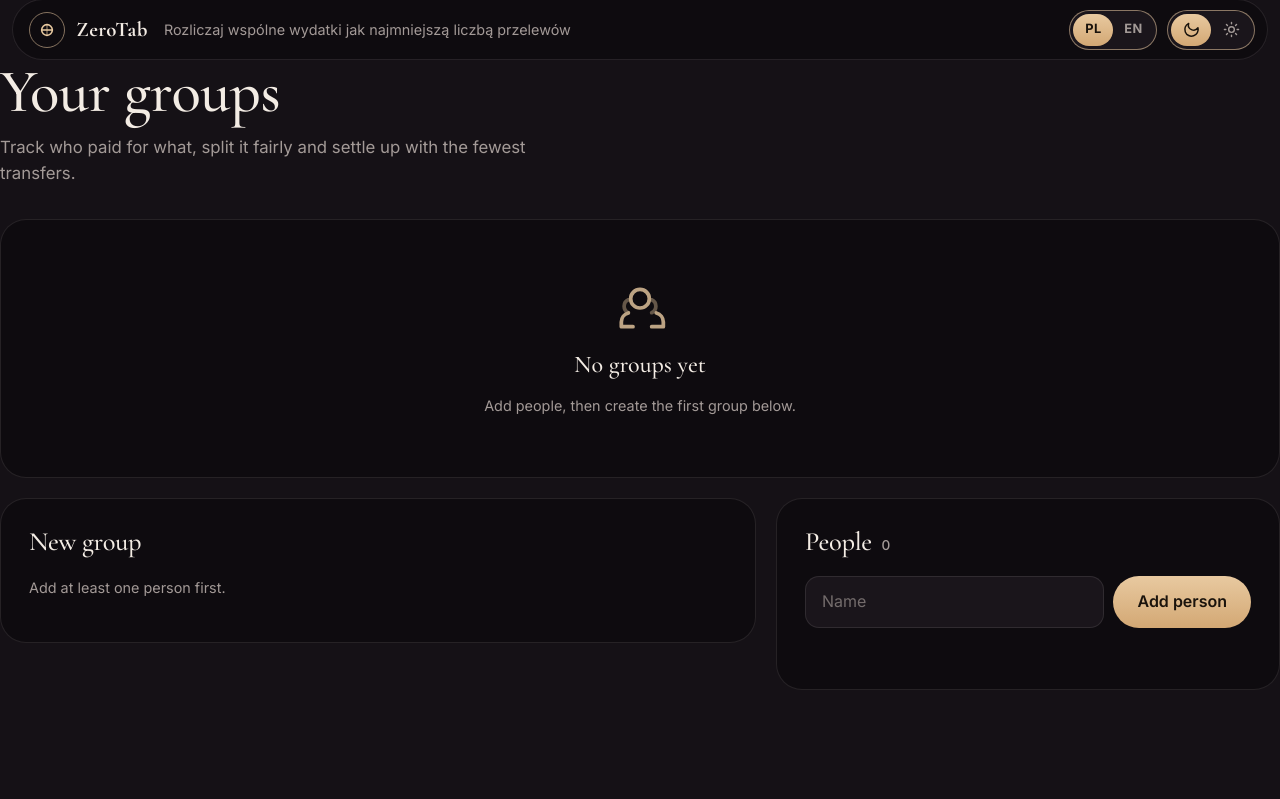
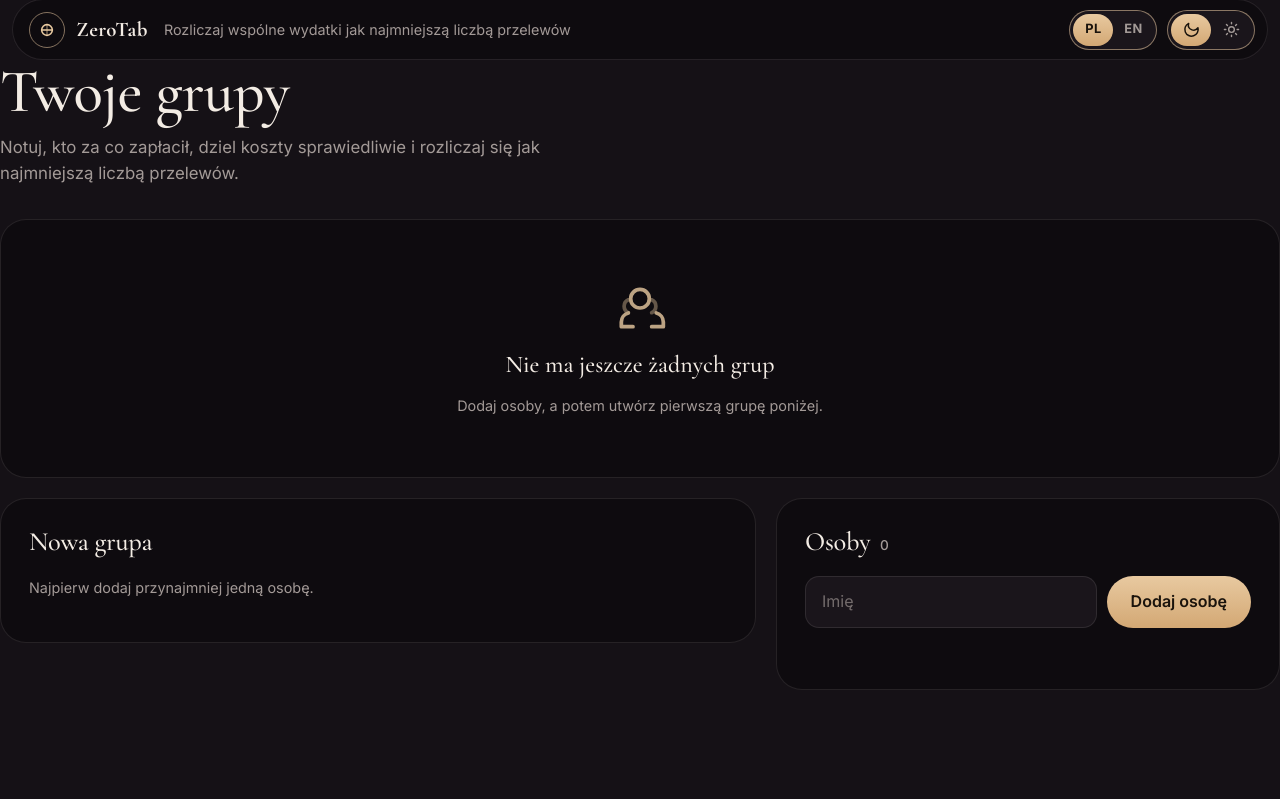
Before and after one commit to Andrii418/zerotab, a FastAPI app: page /ui in a window 1280 px wide. Shown: the part 13-812 px from the top of the page. Run offline with FastAPI, Linux system fonts and the light colour scheme.

Commit message:
feat(templates): new group page layout, back button and data-i18n markup

```diff
--- a/app/templates/index.html
+++ b/app/templates/index.html
@@ -2,8 +2,8 @@
 
 {% block content %}
 <section class="hero reveal">
-  <h1>Your groups</h1>
-  <p>Track who paid for what, split it fairly and settle up with the fewest transfers.</p>
+  <h1 data-i18n="groups.title">Twoje grupy</h1>
+  <p data-i18n="groups.lead">Notuj, kto za co zapłacił, dziel koszty sprawiedliwie i rozliczaj się jak najmniejszą liczbą przelewów.</p>
 </section>
 
 {% if groups %}
@@ -29,22 +29,22 @@
 <section class="card reveal">
   <div class="empty">
     <svg viewBox="0 0 24 24" fill="none" stroke="currentColor" stroke-width="1.6" stroke-linecap="round" stroke-linejoin="round"><path d="M17 20h5v-2a4 4 0 0 0-3-3.87M9 20H4v-2a4 4 0 0 1 3-3.87M12 12a4 4 0 1 0 0-8 4 4 0 0 0 0 8z"/><path d="M17 8.5a3 3 0 0 1 0 5.5M7 8.5a3 3 0 0 0 0 5.5" opacity=".5"/></svg>
-    <strong>No groups yet</strong>
-    <span class="muted">Add people, then create the first group below.</span>
+    <strong data-i18n="empty.title">Nie ma jeszcze żadnych grup</strong>
+    <span class="muted" data-i18n="empty.text">Dodaj osoby, a potem utwórz pierwszą grupę poniżej.</span>
   </div>
 </section>
 {% endif %}
 
 <div class="layout layout-2">
   <section class="card reveal">
-    <h2>New group</h2>
+    <h2 data-i18n="newGroup.title">Nowa grupa</h2>
     {% if people %}
     <form method="post" action="/ui/groups" class="stack">
-      <label>Group name
-        <input name="name" required maxlength="100" placeholder="e.g. Weekend in the mountains">
+      <label><span data-i18n="newGroup.name">Nazwa grupy</span>
+        <input name="name" required maxlength="100" placeholder="np. Weekend w górach" data-i18n-placeholder="newGroup.placeholder">
       </label>
       <fieldset>
-        <legend>Members</legend>
+        <legend data-i18n="newGroup.members">Członkowie</legend>
         <div class="pill-grid">
           {% for person in people %}
           <label class="pill">
@@ -54,18 +54,18 @@
           {% endfor %}
         </div>
       </fieldset>
-      <button type="submit" class="btn">Create group</button>
+      <button type="submit" class="btn" data-i18n="newGroup.create">Utwórz grupę</button>
     </form>
     {% else %}
-    <p class="muted">Add at least one person first.</p>
+    <p class="muted" data-i18n="newGroup.needPerson">Najpierw dodaj przynajmniej jedną osobę.</p>
     {% endif %}
   </section>
 
   <section class="card reveal">
-    <h2>People <span class="count">{{ people|length }}</span></h2>
+    <h2><span data-i18n="people.title">Osoby</span> <span class="count">{{ people|length }}</span></h2>
     <form method="post" action="/ui/people" class="inline-form">
-      <input name="name" placeholder="Name" required maxlength="100" aria-label="Person name">
-      <button type="submit" class="btn">Add person</button>
+      <input name="name" placeholder="Imię" required maxlength="100" aria-label="Imię osoby" data-i18n-placeholder="people.placeholder" data-i18n-aria="people.aria">
+      <button type="submit" class="btn" data-i18n="people.add">Dodaj osobę</button>
     </form>
     <ul class="chips" style="margin-top: 1rem;">
       {% for person in people %}
```
Also changed, not shown: app/templates/group.html (+34 -34 lines).
